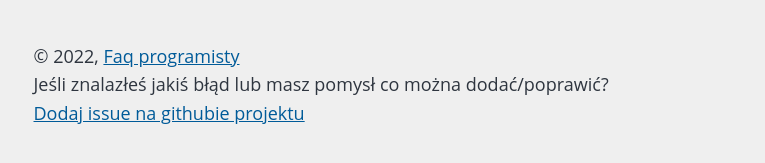
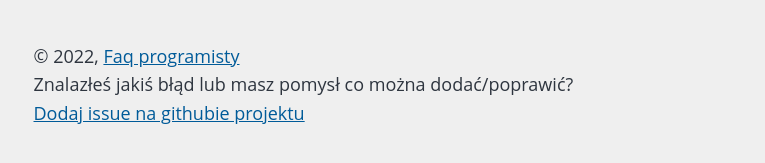
Before and after one commit to Marcin99b/faqprogramisty.pl, a Gatsby site: page / in a window 1280 px wide. Shown: the part 1231-1394 px from the top of the page, without its empty margins (251-1016 px from the left). Built offline with nearby package versions, Linux system fonts and the light colour scheme; Gatsby itself is replaced by a stand-in of ours.

Commit message:
fix footer

```diff
--- a/src/components/layout.js
+++ b/src/components/layout.js
@@ -29,7 +29,7 @@ const Layout = ({ location, title, children }) => {
       <main>{children}</main>
       <footer>
         © {new Date().getFullYear()}, <a target="_blank" rel="noreferrer" href="https://github.com/Marcin99b/faqprogramisty.pl">Faq programisty</a>
-        <p>Jeśli znalazłeś jakiś błąd lub masz pomysł co można dodać/poprawić?<br/><a target="_blank" rel="noreferrer" href="https://github.com/Marcin99b/faqprogramisty.pl/issues">Dodaj issue na githubie projektu</a></p>
+        <p>Znalazłeś jakiś błąd lub masz pomysł co można dodać/poprawić?<br/><a target="_blank" rel="noreferrer" href="https://github.com/Marcin99b/faqprogramisty.pl/issues">Dodaj issue na githubie projektu</a></p>
       </footer>
     </div>
   )
```
